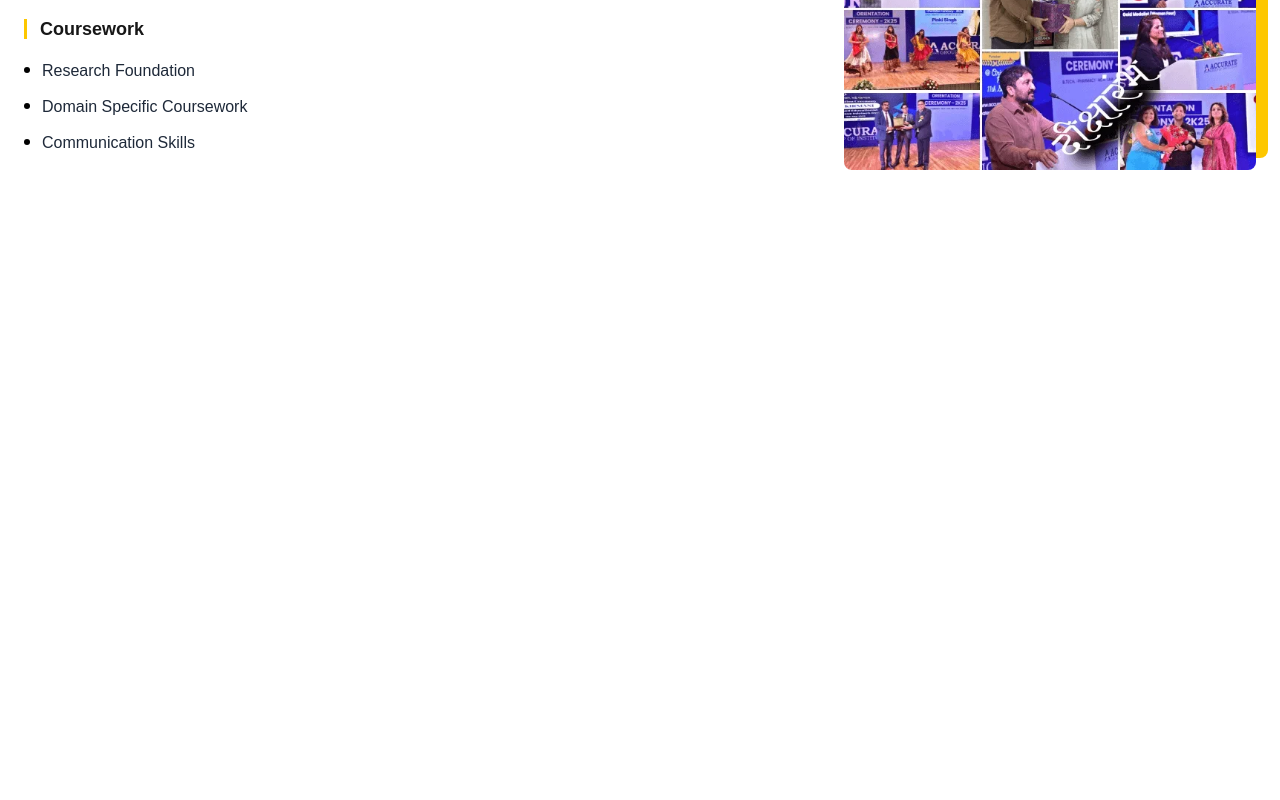
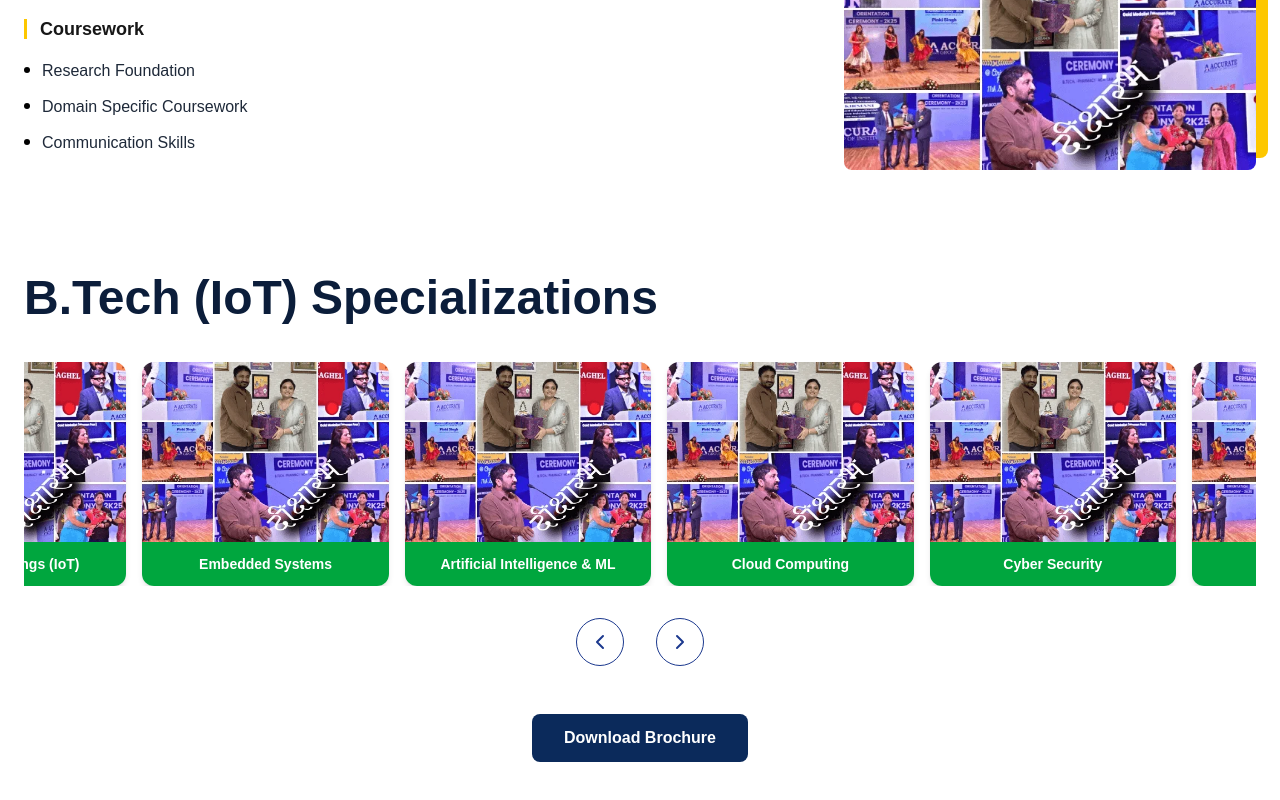
Before and after one commit to JatinBrandshow/accurate-btech-landing-page, a Next.js app: page / in a window 1280 px wide. Shown: the part 2595-3395 px from the top of the page. Before the commit the page ends 2829 px from the top, so only its background shows below. Built offline with nearby package versions, Linux system fonts and the light colour scheme.

Commit message:
New Changes

```diff
--- a/src/app/HomePage.js
+++ b/src/app/HomePage.js
@@ -5,6 +5,7 @@ import ProgrammeOverview from "@/components/ProgrammeOverview";
 import ProgrammeHighlights from "@/components/ProgrammeHighlights";
 import WhyUs from "@/components/WhyUs";
 import ProgrammeCurriculum from "@/components/ProgrammeCurriculum";
+import BtechSpecializations from "@/components/BtechSpecializations";
 
 export default function HomePage() {
     return (
@@ -15,6 +16,7 @@ export default function HomePage() {
             <ProgrammeHighlights />
             <WhyUs />
             <ProgrammeCurriculum />
+            <BtechSpecializations />
         </>
     );
 };
--- /dev/null
+++ b/src/components/BtechSpecializations.js
@@ -0,0 +1,101 @@
+"use client";
+
+import Image from "next/image";
+import { useRef, useEffect } from "react";
+import { ChevronLeft, ChevronRight } from "lucide-react";
+
+const specialization = [
+    { title: "Internet of Things (IoT)", image: "/img/diksharambh-orientation-event-collage.webp" },
+    { title: "Embedded Systems", image: "/img/diksharambh-orientation-event-collage.webp" },
+    { title: "Artificial Intelligence & ML", image: "/img/diksharambh-orientation-event-collage.webp" },
+    { title: "Cloud Computing", image: "/img/diksharambh-orientation-event-collage.webp" },
+    { title: "Cyber Security", image: "/img/diksharambh-orientation-event-collage.webp" },
+    { title: "Data Analytics", image: "/img/diksharambh-orientation-event-collage.webp" },
+    { title: "Robotics & Automation", image: "/img/diksharambh-orientation-event-collage.webp" },
+    { title: "Industrial IoT", image: "/img/diksharambh-orientation-event-collage.webp" },
+    { title: "Smart Manufacturing", image: "/img/diksharambh-orientation-event-collage.webp" },
+    { title: "Edge Computing", image: "/img/diksharambh-orientation-event-collage.webp" },
+];
+
+const BtechSpecializations = () => {
+    const sliderRef = useRef(null);
+
+    const scrollByOneCard = (direction = 1) => {
+        if (!sliderRef.current) return;
+
+        const firstCard = sliderRef.current.children[0];
+        const cardWidth = firstCard.offsetWidth;
+        const gap = 16; // gap-4 = 16px
+
+        sliderRef.current.scrollBy({
+            left: direction * (cardWidth + gap),
+            behavior: "smooth",
+        });
+    };
+
+    // ✅ OPTIONAL: AUTO SCROLL (every 3s)
+    useEffect(() => {
+        const interval = setInterval(() => {
+            scrollByOneCard(1);
+        }, 3000);
+
+        return () => clearInterval(interval);
+    }, []);
+
+    return (
+        <section className="py-10 bg-white">
+            <div className="max-w-7xl mx-auto px-6">
+                <h2 className="text-5xl font-extrabold text-[#0b1d3a] mb-10">B.Tech (IoT) Specializations</h2>
+
+                {/* MASK */}
+                <div className="relative overflow-hidden">
+                    {/* SCROLLABLE TRACK */}
+                    <div
+                        ref={sliderRef}
+                        className="flex gap-4 overflow-x-auto scroll-smooth
+                [&::-webkit-scrollbar]:hidden
+                [-ms-overflow-style:none]
+                [scrollbar-width:none]"
+                    >
+                        {specialization.map((item, index) => (
+                            <div key={index} className="w-[20%] shrink-0 bg-white rounded-xl shadow-md overflow-hidden">
+                                <div className="relative h-45 w-full">
+                                    <Image src={item.image} alt={item.title} fill className="object-cover" />
+                                </div>
+
+                                <div className="bg-green-600 text-white text-center py-3 font-semibold text-sm">
+                                    {item.title}
+                                </div>
+                            </div>
+                        ))}
+                    </div>
+
+                    {/* CONTROLS */}
+                    <div className="flex justify-center gap-8 mt-8">
+                        <button
+                            onClick={() => scrollByOneCard(-1)}
+                            className="w-12 h-12 rounded-full border border-blue-900 text-blue-900 flex items-center justify-center hover:bg-blue-900 hover:text-white transition"
+                        >
+                            <ChevronLeft className="w-6 h-6" />
+                        </button>
+
+                        <button
+                            onClick={() => scrollByOneCard(1)}
+                            className="w-12 h-12 rounded-full border border-blue-900 text-blue-900 flex items-center justify-center hover:bg-blue-900 hover:text-white transition"
+                        >
+                            <ChevronRight className="w-6 h-6" />
+                        </button>
+                    </div>
+                </div>
+
+                <div className="text-center mt-12">
+                    <button className="bg-[#0b2a5b] text-white px-8 py-3 rounded-lg font-semibold hover:bg-[#0e3a7c] transition">
+                        Download Brochure
+                    </button>
+                </div>
+            </div>
+        </section>
+    );
+};
+
+export default BtechSpecializations;
```
